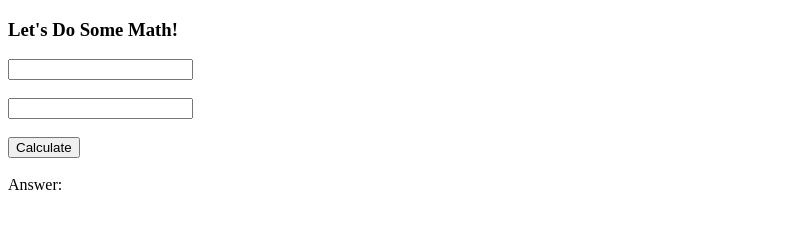
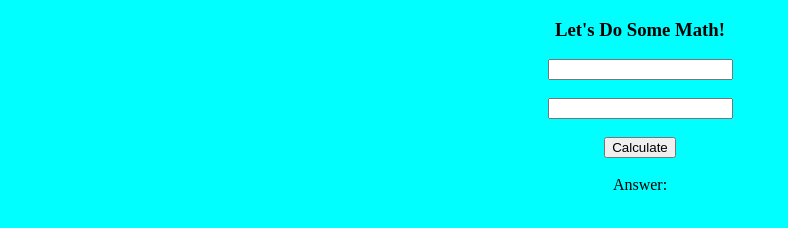
Before and after one commit to hopecrichlow/Calculator, a plain HTML site: page index.html in a window 1280 px wide. Shown: the whole page, without its empty margins (0-788 px from the left). Drawn offline with Linux system fonts and the light colour scheme.

Commit message:
Added some color

```diff
--- a/index.html
+++ b/index.html
@@ -3,6 +3,7 @@
 
 <head>
   <title>Calculator</title>
+  <link rel="stylesheet" type="text/css" href="main.css">
 </head>
 
 <body>
--- a/main.css
+++ b/main.css
@@ -0,0 +1,4 @@
+body{
+  background-color: aqua;
+  text-align: center;
+}
--- a/main.js
+++ b/main.js
@@ -1,5 +1,3 @@
-
-
 // Grab My Elements
 var firstInput = document.querySelector('#num_one');
 var secondInput = document.querySelector('#num_two');
```
